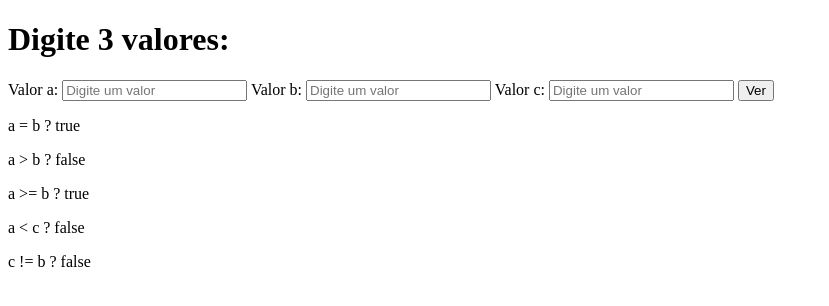
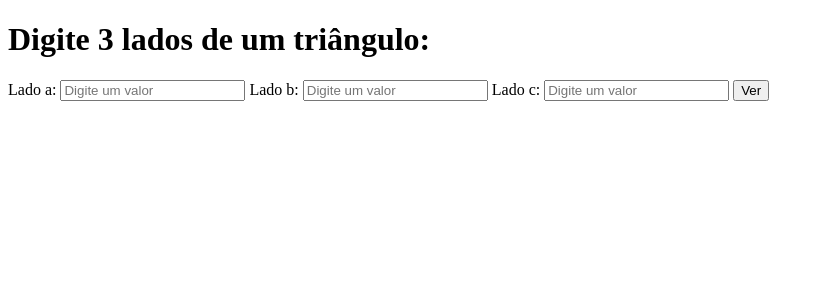
Before and after one commit to paulo-vinicius-sousa-lima/js, a plain HTML site: page index.html in a window 1280 px wide. Both pictures are taken after a click on the button "Ver". Shown: the whole page, without its empty margins (0-829 px from the left). Drawn offline with Linux system fonts and the light colour scheme.

Commit message:
Ver que tipo de triângulo é

```diff
--- a/index.html
+++ b/index.html
@@ -8,24 +8,18 @@
 </head>
 
 <body>
-    <h1>Digite 3 valores:</h1>
+    <h1>Digite 3 lados de um triângulo:</h1>
 
-    <label>Valor a: </label>
+    <label>Lado a: </label>
     <input type="number" id="a" placeholder="Digite um valor">
 
-    <label>Valor b: </label>
+    <label>Lado b: </label>
     <input type="number" id="b" placeholder="Digite um valor">
 
-    <label>Valor c: </label>
+    <label>Lado c: </label>
     <input type="number" id="c" placeholder="Digite um valor">
 
-
     <button onclick="verLogica()">Ver</button>
-    <p id="resposta1"></p>
-    <p id="resposta2"></p>
-    <p id="resposta3"></p>
-    <p id="resposta4"></p>
-    <p id="resposta5"></p>
 
     <script src="script.js"></script>
 </body>
--- a/script.js
+++ b/script.js
@@ -3,15 +3,21 @@ function verLogica() {
     const b = Number(document.getElementById("b").value);
     const c = Number(document.getElementById("c").value);
 
-    const resposta1 = a == b;
-    const resposta2 = a > b;
-    const resposta3 = a >= b;
-    const resposta4 = a < c;
-    const resposta5 = c != b;
+    if ((a + b) > c && (a + c) > b && (b + c) > a) {
+        alert("Pode ser um triângulo.");
+        if (a == b && b == c) {
+            alert("Triângulo equilátero.");
+        }
+        else if (a == b || b == c || c == a) {
+            alert("Triângulo isóceles.");
+        }
+        else if (a != b && b != c && c != a) {
+            alert("Triângulo Escaleno.");
+        }
+    }
+    else {
+        alert("Não pode ser um triângulo!")
+    }
 
-    document.getElementById("resposta1").innerHTML = "a =  b ? " + resposta1;
-    document.getElementById("resposta2").innerHTML = "a >  b ? " + resposta2;
-    document.getElementById("resposta3").innerHTML = "a >= b ? " + resposta3;
-    document.getElementById("resposta4").innerHTML = "a <  c ? " + resposta4;
-    document.getElementById("resposta5").innerHTML = "c != b ? " + resposta5;
+
 }
```
